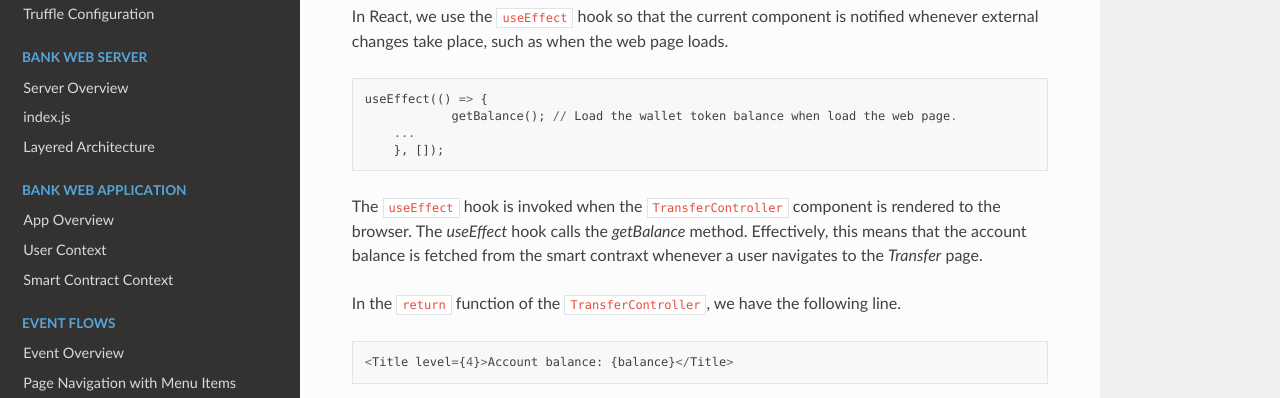
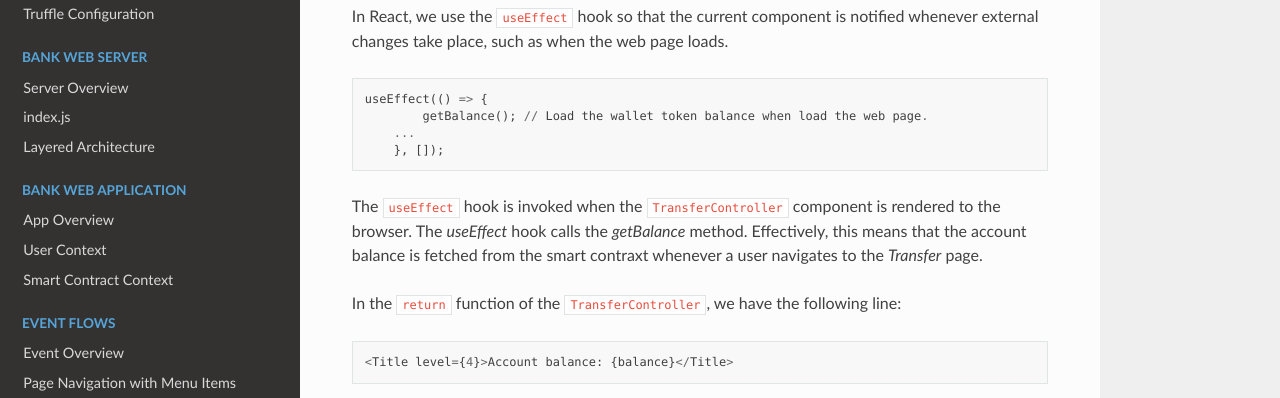
Before and after one commit to NivedithaKarthikeyan/LandregistryApp, a Sphinx documentation site: the page built from docs/source/eventFlow/readFromSmartContract.rst, in a window 1280 px wide and 900 px high, scrolled down 4282 px. Shown: the part 157-555 px from the top of the window. Built offline with Sphinx 7.4.7 and the Read the Docs theme 2.0.0, drawn with Linux system fonts in a browser that asks for light colours.

```diff
--- a/docs/source/eventFlow/readFromSmartContract.rst
+++ b/docs/source/eventFlow/readFromSmartContract.rst
@@ -202,7 +202,7 @@ It will return the account balance and we update the balance state in our applic
 In React, we use the ``useEffect`` hook so that the current component is notified whenever external changes take place, such as when the web page loads. ::
 
     useEffect(() => {
-		getBalance(); // Load the wallet token balance when load the web page.
+	    getBalance(); // Load the wallet token balance when load the web page.
         ...
 	}, []);
 
@@ -210,7 +210,7 @@ The ``useEffect`` hook is invoked when the ``TransferController`` component is r
 The *useEffect* hook calls the *getBalance* method.
 Effectively, this means that the account balance is fetched from the smart contraxt whenever a user navigates to the *Transfer* page.
 
-In the ``return`` function of the ``TransferController``, we have the following line. ::
+In the ``return`` function of the ``TransferController``, we have the following line: ::
 
     <Title level={4}>Account balance: {balance}</Title>
 
```
